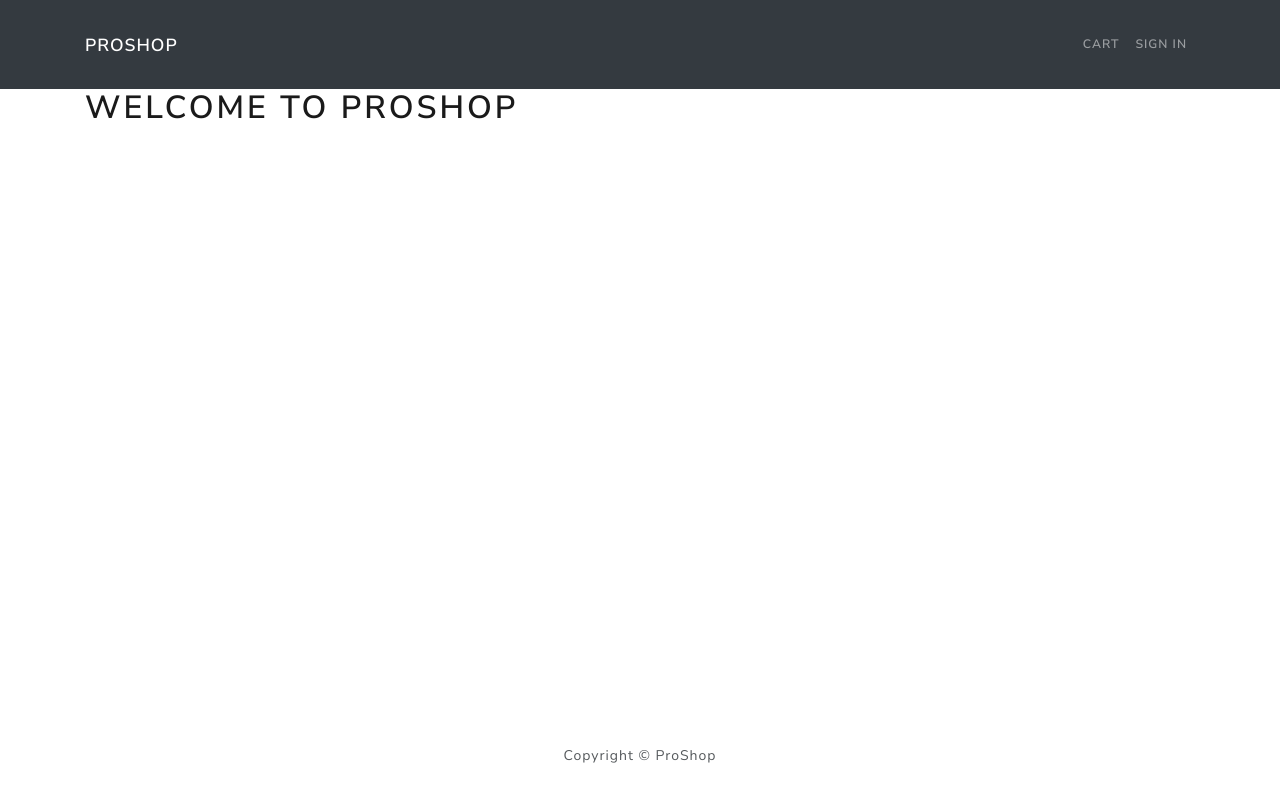
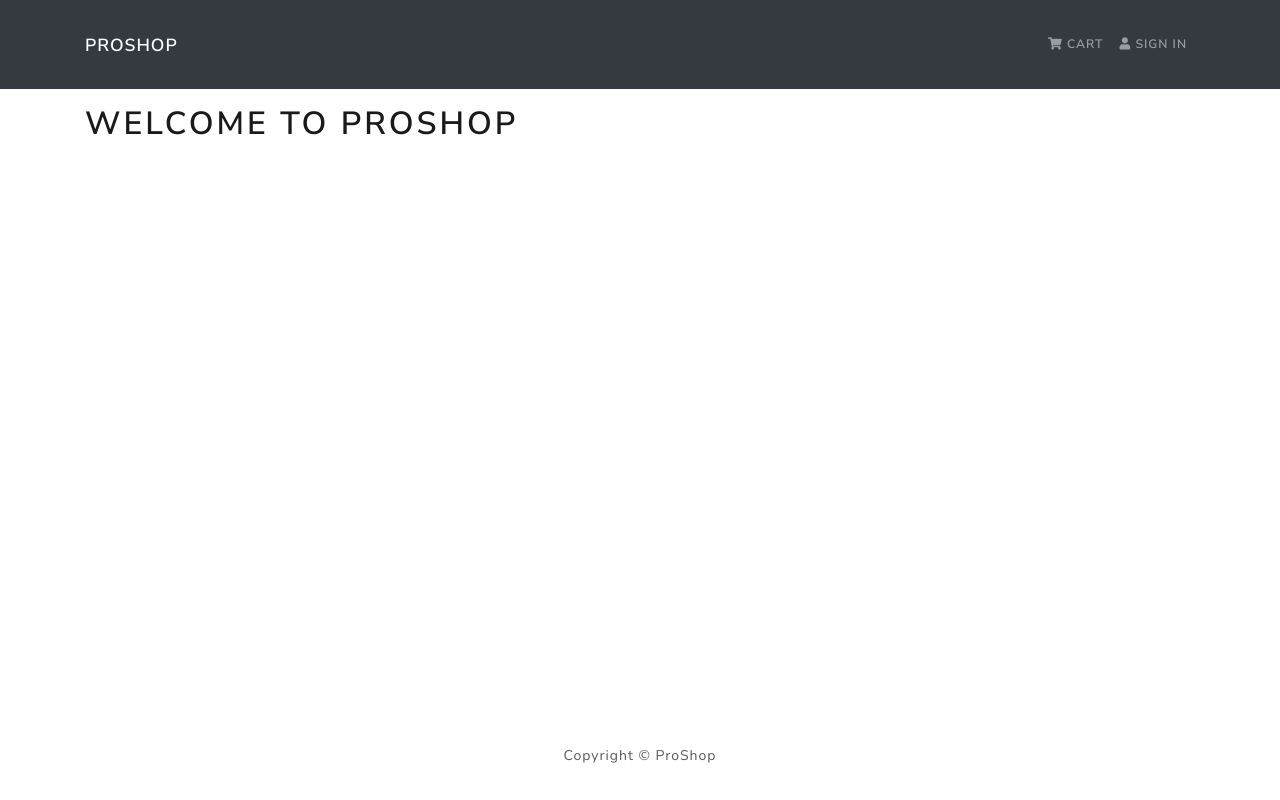
Before and after one commit to rjcrter11/ProShop, a React (Create React App) app in the folder frontend/: page / in a window 1280 px wide. Built offline with nearby package versions, Linux system fonts and the light colour scheme.

Commit message:
adds icons for cart and user, adds padding to main tag

```diff
--- a/frontend/src/App.js
+++ b/frontend/src/App.js
@@ -7,7 +7,7 @@
   return (
     <>
       <Header />
-      <main>
+      <main className='py-3' >
         <Container>
           <h1>Welcome to ProShop</h1>
         </Container>
--- a/frontend/src/components/Header.js
+++ b/frontend/src/components/Header.js
@@ -10,8 +10,8 @@
                     <Navbar.Toggle aria-controls="basic-navbar-nav" />
                     <Navbar.Collapse id="basic-navbar-nav">
                         <Nav className="ml-auto">
-                            <Nav.Link href="/cart">Cart</Nav.Link>
-                            <Nav.Link href="/login">Sign In</Nav.Link>
+                            <Nav.Link href="/cart"><i className='fas fa-shopping-cart'></i> Cart</Nav.Link>
+                            <Nav.Link href="/login"><i className='fas fa-user'></i> Sign In</Nav.Link>
                         </Nav>
                     </Navbar.Collapse>
                 </Container>
```
Also changed, not shown: 1 other file (tests, documents, lock files or other folders).
